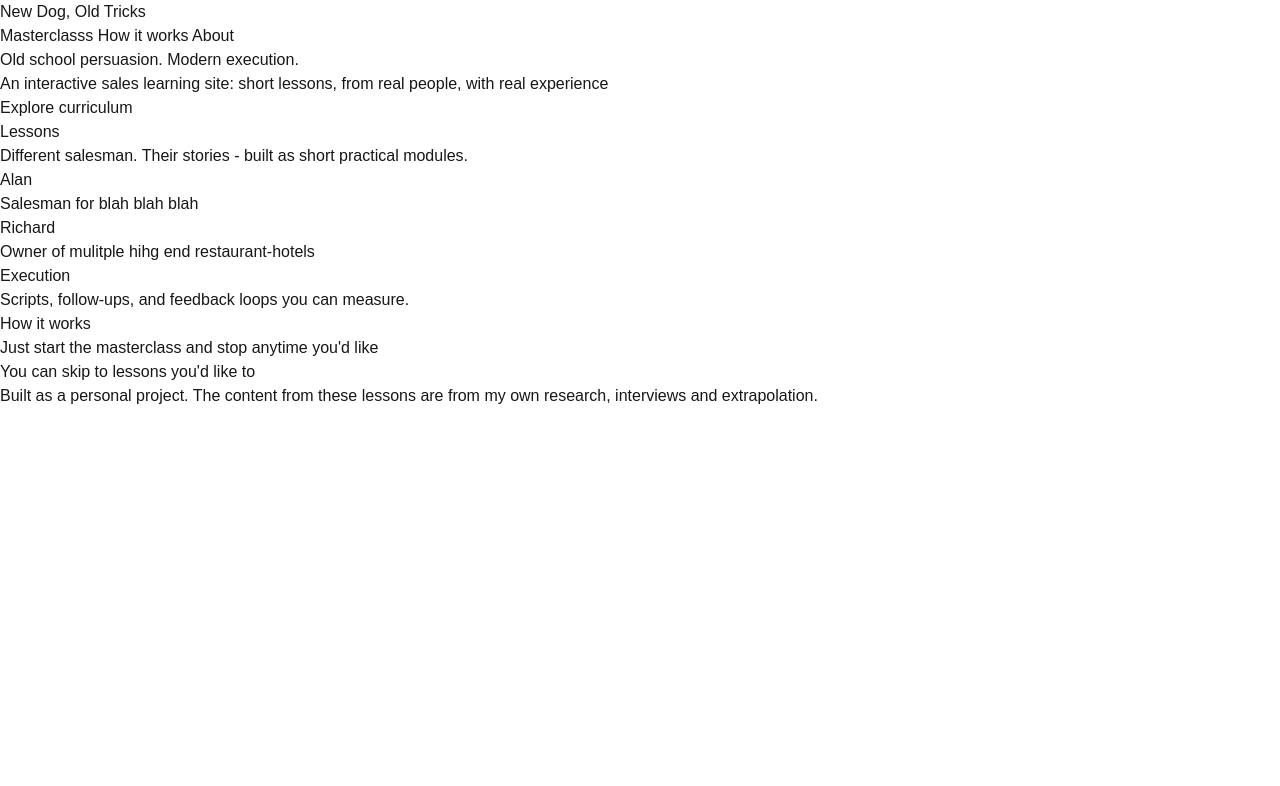
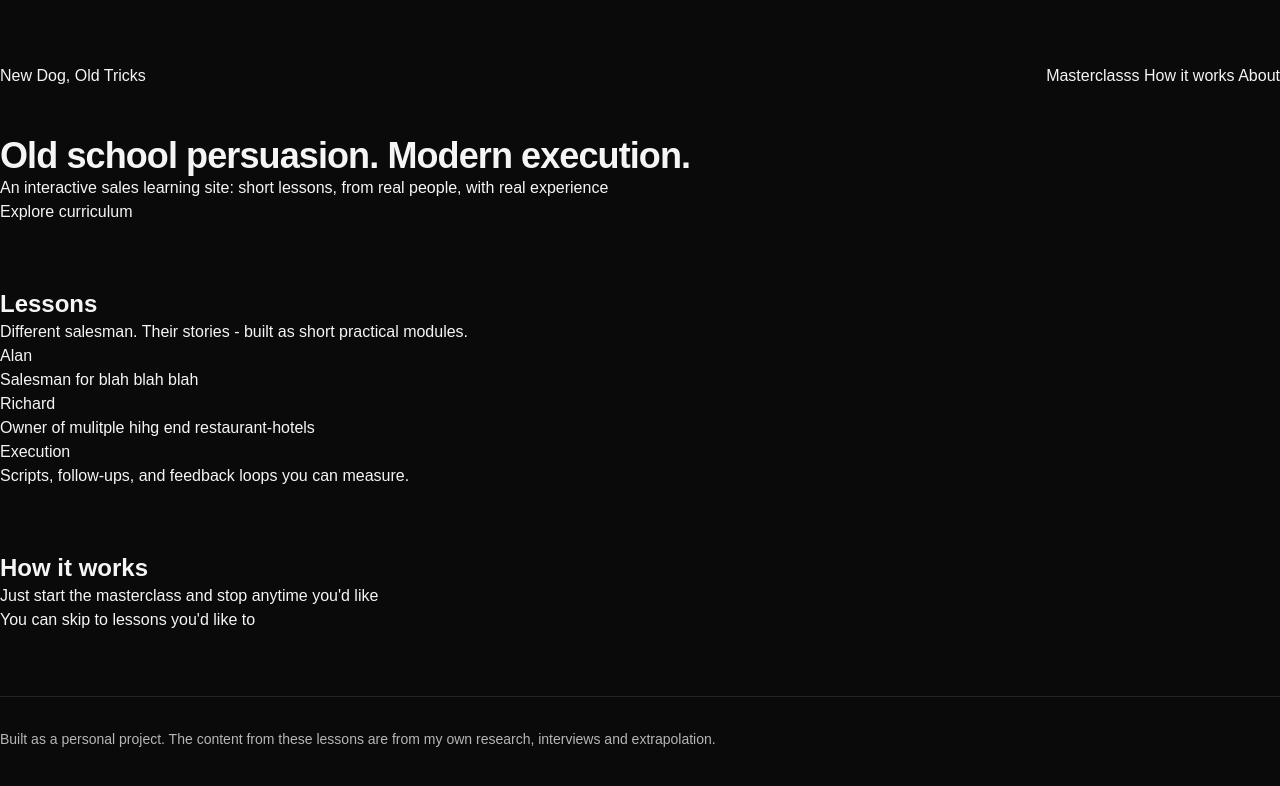
Before and after one commit to callumdav431/new_dog_old_tricks, a Next.js app in the folder frontend/: page / in a window 1280 px wide. Shown: the top 786 px of the page. Built offline with nearby package versions, Linux system fonts and the light colour scheme.

Commit message:
adding containers and spacing to ladning page

```diff
--- a/frontend/app/page.tsx
+++ b/frontend/app/page.tsx
@@ -1,7 +1,13 @@
 export default function Home() {
   return (
-    <div>
-      <header>
+
+
+    <div className="min-h-screen bg-neutral-950 text-neutral-100">
+      <div className="mx-auto max-w-5xl px-6 py-8"></div>
+
+
+      <header className="flex items-center justify-between gap-6">
+
         <div>New Dog, Old Tricks</div>
         <nav>
           <a href="#masterclass">Masterclasss</a>{" "}
@@ -10,17 +16,28 @@ export default function Home() {
         </nav>
       </header>
 
-      <main>
+
+
+
+
+        <main className= "mt-12 space-y-16">
         <section>
-          <h1>Old school persuasion. Modern execution.</h1>
+          <h1 className="text-4xl font-semibold tracking-tight">
+          Old school persuasion. Modern execution.
+          </h1>
+
           <p>
             An interactive sales learning site: short lessons, from real people, with real experience
           </p>
           <button>Explore curriculum</button>
         </section>
 
+
+
+
         <section id="The Masterclass">
-          <h2>Lessons</h2>
+          <h2 className="text-2xl font-semibold">Lessons</h2>
+
           <p>Different salesman. Their stories - built as short practical modules.</p>
 
           <div>
@@ -41,8 +58,12 @@ export default function Home() {
           </div>
         </section>
 
+
+
+
         <section id="how">
-          <h2>How it works</h2>
+          <h2 className="text-2xl font-semibold">How it works</h2>
+
           <ol>
             <li>Just start the masterclass and stop anytime you'd like</li>
             <li>You can skip to lessons you'd like to</li>
@@ -50,11 +71,15 @@ export default function Home() {
         </section>
       </main>
 
-      <footer id="about">
+
+
+      <footer id="about" className="mt-16 border-t border-white/10 pt-8 text-sm text-white/70">
+
         <p>
           Built as a personal project. The content from these lessons are from my own research, interviews and extrapolation.
         </p>
       </footer>
     </div>
+
   );
 }
```
